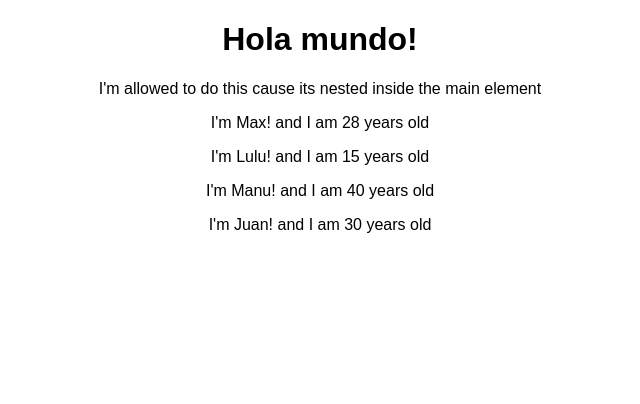
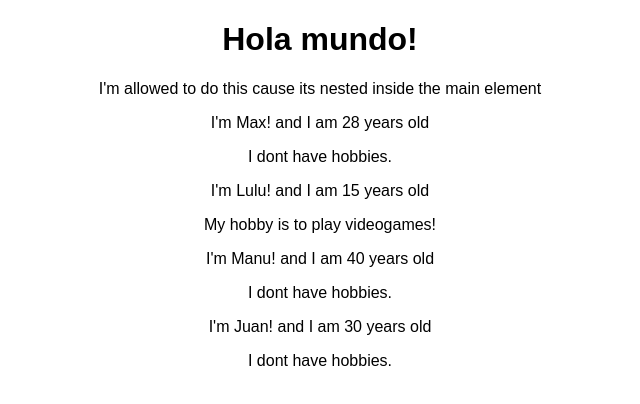
Before and after one commit to cetzz/react-complete-guide, a React (Create React App) app: page / in a window 1280 px wide. Shown: the top 404 px of the page, without its empty margins (320-960 px from the left). Built offline with nearby package versions, Linux system fonts and the light colour scheme.

Commit message:
class 37

```diff
--- a/src/App.js
+++ b/src/App.js
@@ -9,6 +9,7 @@ class App extends Component {
        <h1>
         Hola mundo!
        </h1> I'm allowed to do this cause its nested inside the main element
+      <br></br>
        <Person name='Max' age='28'/>
        <Person name='Lulu' age='15'>My hobby is to play videogames!</Person>
        <Person name='Manu' age='40'/>
--- a/src/Person/Person.js
+++ b/src/Person/Person.js
@@ -1,7 +1,13 @@
 import React from 'react';
 
 const person = (props)=>{
-    return <p> I'm {props.name}! and I am {props.age} years old</p>
+    return (
+    <div>
+        <p> I'm {props.name}! and I am {props.age} years old</p>
+        <p>{(props.children!=null?props.children:'I dont have hobbies.')}</p>
+
+    </div>
+    )
 }//ternaries can also work btw. But the important part of this is that we need { }
 //to output code
 export default person;
```
